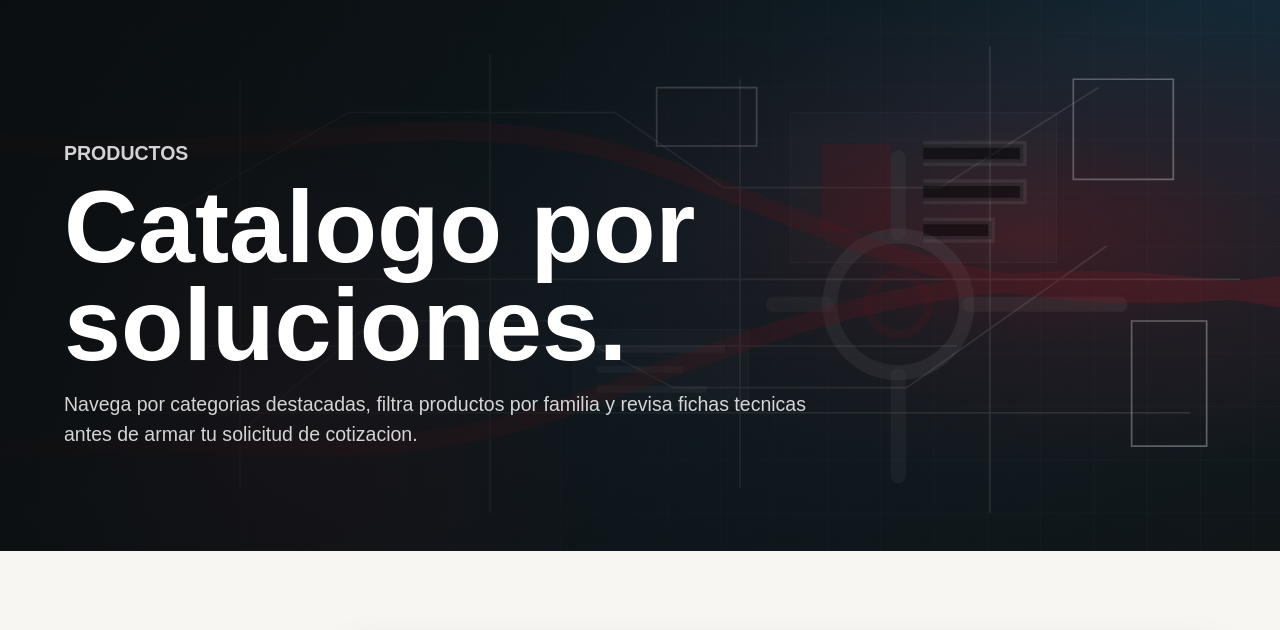
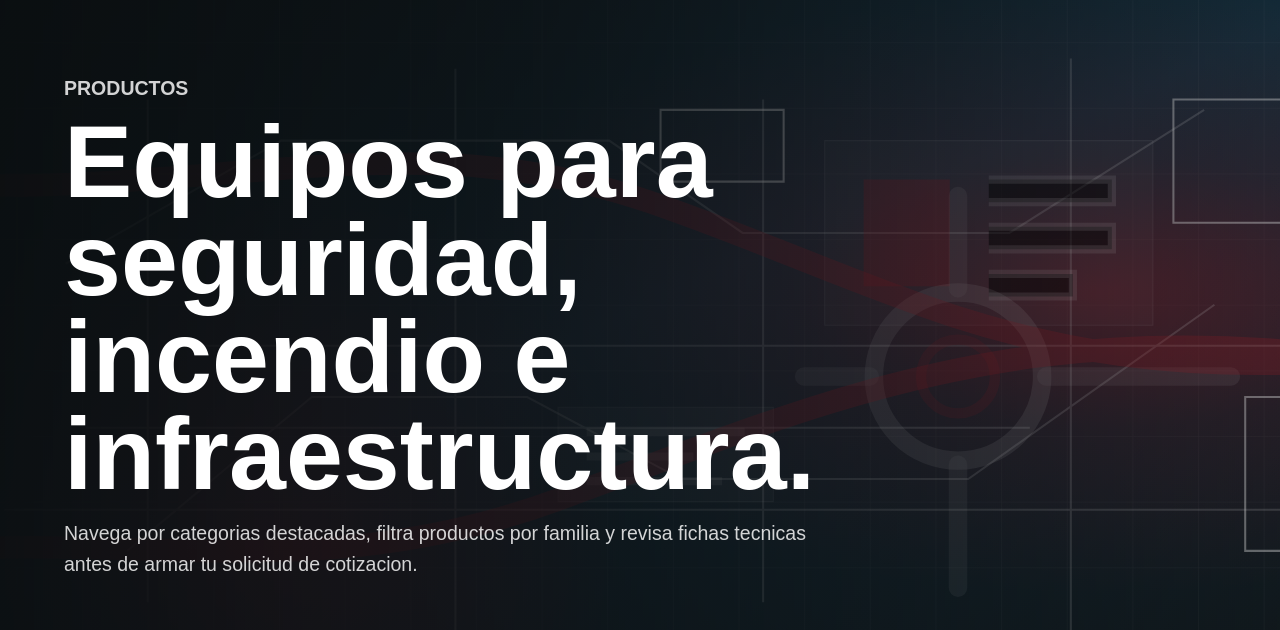
Before and after one commit to israelmorgan-crypto/EXTINROD, a website: page productos.html in a window 1280 px wide. Shown: the part 124-754 px from the top of the page. Drawn offline with Linux system fonts and the light colour scheme; no server answers.

Commit message:
Update products hero headline

```diff
--- a/productos.html
+++ b/productos.html
@@ -28,7 +28,7 @@
         </div>
         <div class="page-hero-copy">
           <p class="eyebrow">Productos</p>
-          <h1>Catalogo por soluciones.</h1>
+          <h1>Equipos para seguridad, incendio e infraestructura.</h1>
           <p>
             Navega por categorias destacadas, filtra productos por familia y
             revisa fichas tecnicas antes de armar tu solicitud de cotizacion.
```
